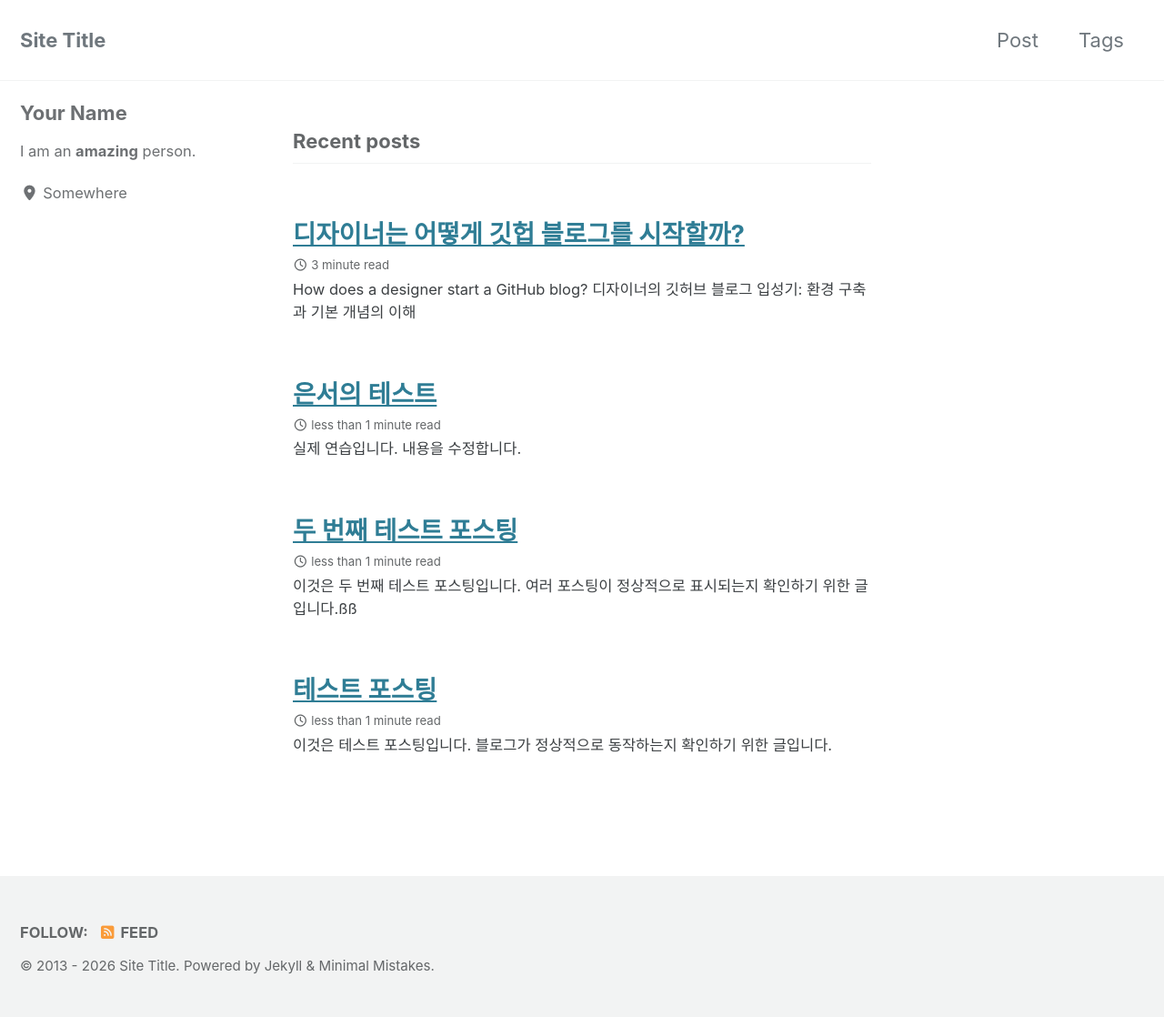
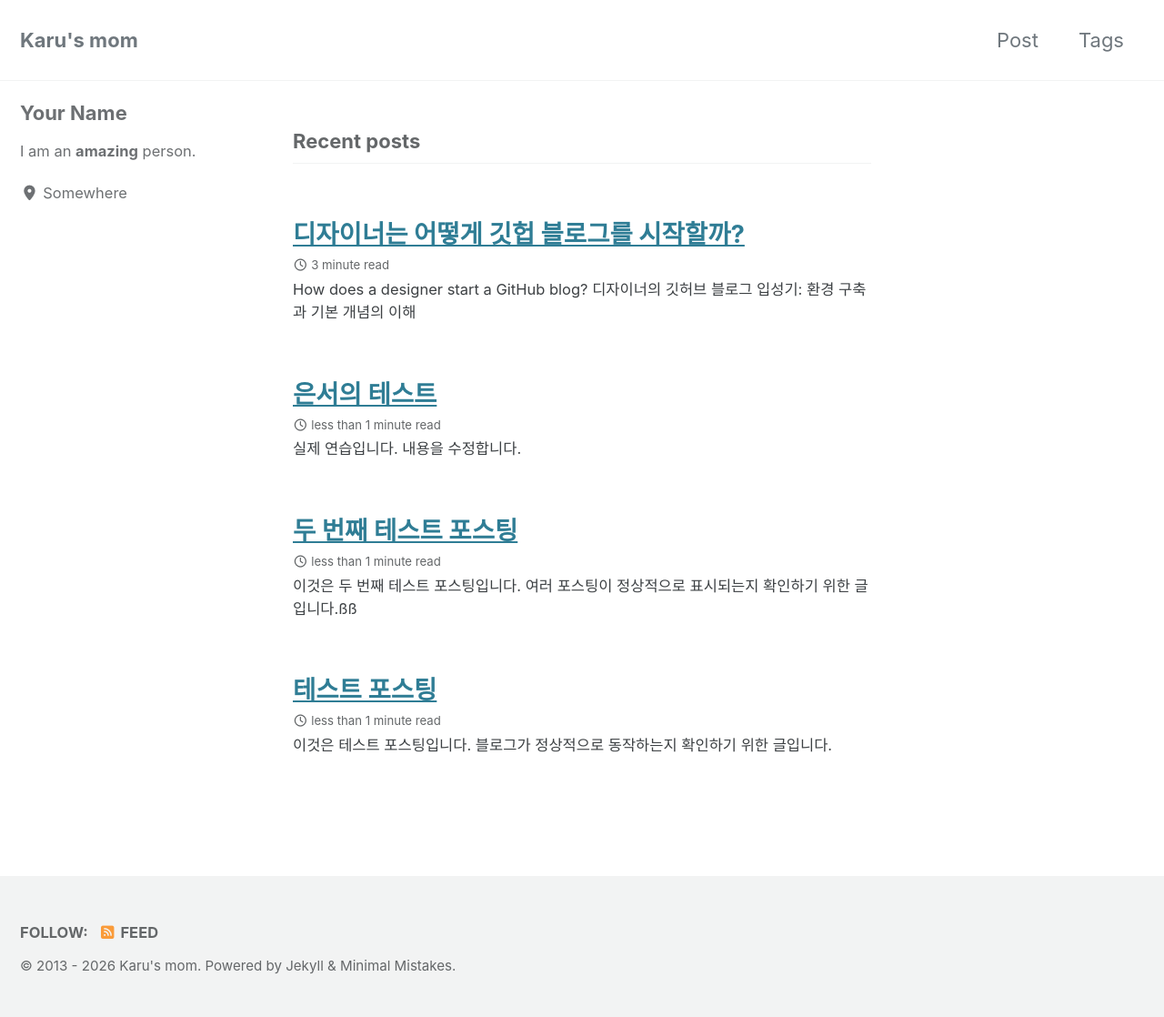
Before and after one commit to karukim/karukim.github.io, a Jekyll site: the page built from index.html, in a window 1280 px wide. Shown: the whole page at 91% size. Built offline with Jekyll 4.4.1, drawn with Linux system fonts in a browser that asks for light colours; cached includes are drawn as plain includes; the list of posts is cut into pages by our own code.

Commit message:
왼쪽 상단 싸이트 제목 변경

```diff
--- a/_config.yml
+++ b/_config.yml
@@ -17,7 +17,7 @@ minimal_mistakes_skin    : "default" # "air", "aqua", "contrast", "dark", "dirt"
 # Site Settings
 locale                   : "en-US"
 rtl                      : # true, false (default) # turns direction of the page into right to left for RTL languages
-title                    : "Site Title"
+title                    : "Karu's mom"
 title_separator          : "-"
 subtitle                 : # site tagline that appears below site title in masthead
 name                     : "Your Name"
```
